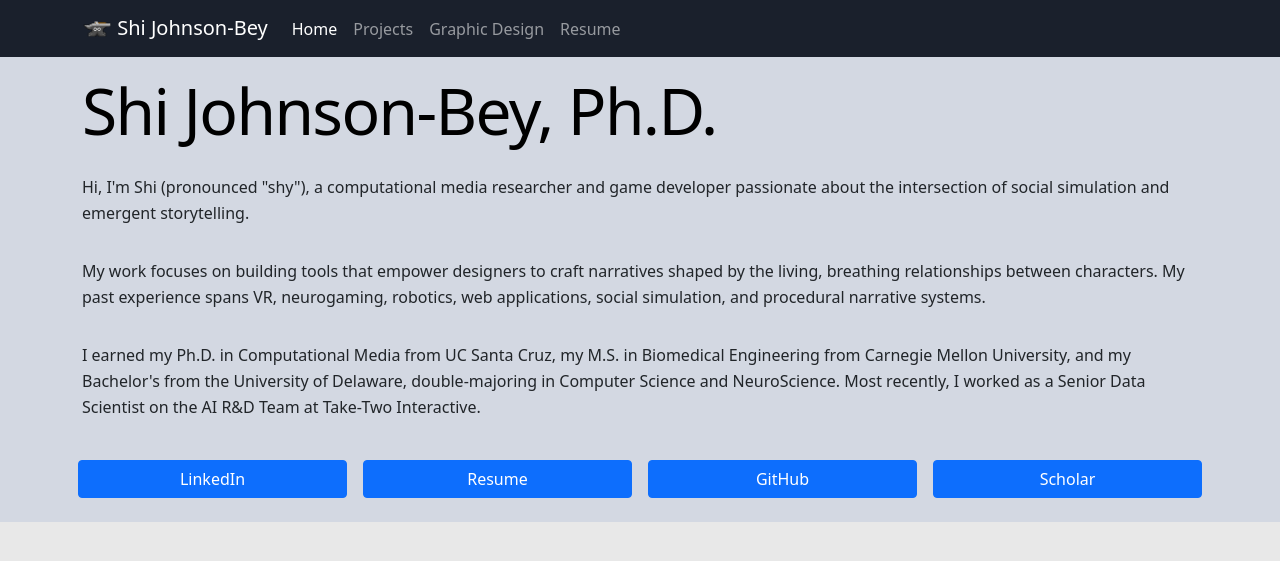
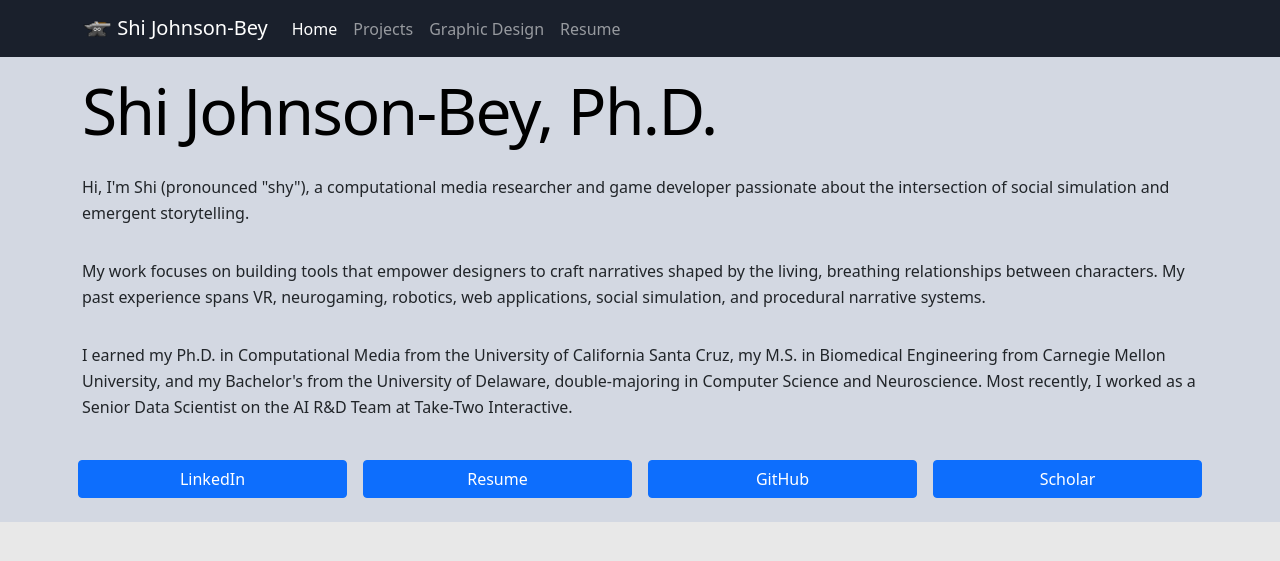
Before and after one commit to ShiJbey/shijbey.github.io, a Jekyll site: the page built from index.html, in a window 1280 px wide, cut to the strip 0-566 px from the top of the page. Shown: the top 561 px of the strip. Built offline with Jekyll 4.4.1, drawn with Linux system fonts in a browser that asks for light colours; nearby versions of some CDN libraries.

Commit message:
Fix intro text.

```diff
--- a/index.html
+++ b/index.html
@@ -17,9 +17,10 @@ title: Shi Johnson-Bey - About
                     applications, social simulation, and procedural narrative systems.
                 </p>
                 <p>
-                    I earned my Ph.D. in Computational Media from UC Santa Cruz, my M.S. in Biomedical Engineering from
+                    I earned my Ph.D. in Computational Media from the University of California Santa Cruz, my M.S. in
+                    Biomedical Engineering from
                     Carnegie Mellon University, and my Bachelor's from the University of Delaware, double-majoring in
-                    Computer Science and NeuroScience. Most recently, I worked as a Senior Data Scientist on the AI R&D
+                    Computer Science and Neuroscience. Most recently, I worked as a Senior Data Scientist on the AI R&D
                     Team at Take-Two Interactive.
                 </p>
                 </p>
```
